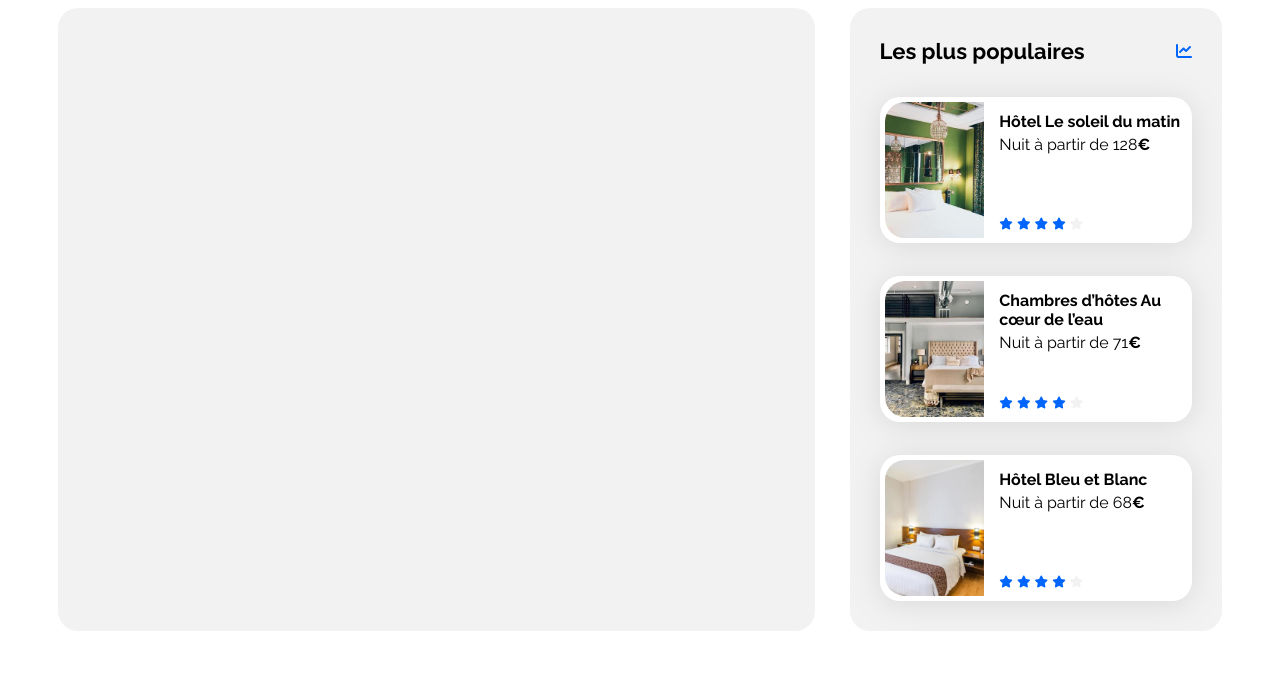
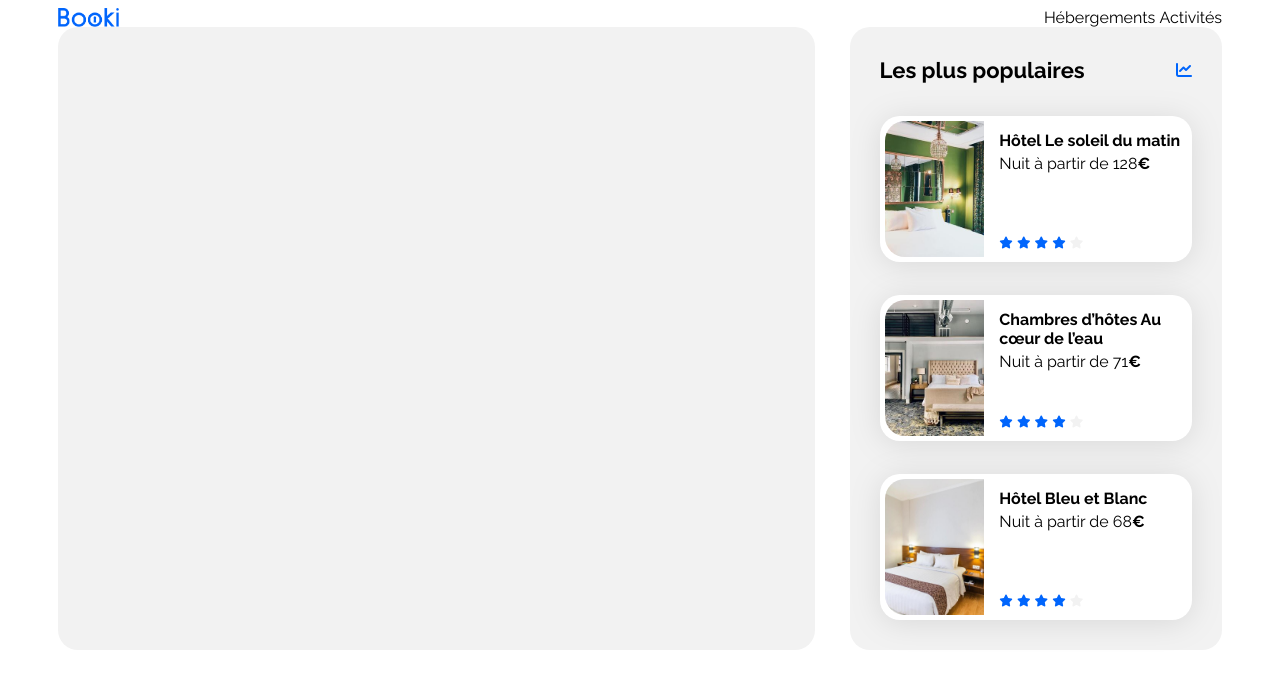
Before and after one commit to EmilieGueirard/Projet2, a plain HTML site: page index.html in a window 1280 px wide. Drawn offline with Linux system fonts and the light colour scheme.

Commit message:
Ajout du header

```diff
--- a/css/style.css
+++ b/css/style.css
@@ -9,8 +9,15 @@
     --filter-bg-color: #DEEBFF;
 }
 
-.fa-solid {
-    color: var(--main-color);
+#logo {
+    width: 61.09px;
+    height: 19px;
+}
+
+header{
+    display: flex;
+    flex-direction: row;
+    justify-content: space-between;
 }
 
 body {
@@ -25,9 +32,17 @@ body {
     box-sizing: border-box;
 }
 
+nav a{
+    font-size: 16px;
+}
+
 a {
     color: inherit;
     text-decoration: none;
+}
+
+.fa-solid {
+    color: var(--main-color);
 }
 
 .section-title {
--- a/index.html
+++ b/index.html
@@ -12,11 +12,18 @@
         integrity="sha512-MV7K8+y+gLIBoVD59lQIYicR65iaqukzvf/nwasF0nqhPay5w/9lJmVM2hMDcnK1OnMGCdVK+iQrJ7lzPJQd1w=="
         crossorigin="anonymous" referrerpolicy="no-referrer" />
     <link rel="stylesheet" href="./css/style.css">
+    <link rel="icon" type="image/svg+xml" href="/images/logo/Booki.svg">
 </head>
 
 <body>
     <div class="main-container">
-        <header></header>
+        <header>
+                <img src="/images/logo/Booki.png" alt="Logo Booki" id="logo">
+                <nav>
+                        <a href="#">Hébergements</a>
+                        <a href="#">Activités</a>
+                </nav>
+        </header>
         <main>
             <div class="hebergements-and-populaires">
                 <section class="hebergements">
```
Also changed, not shown: images/logo/Booki.svg (added).
